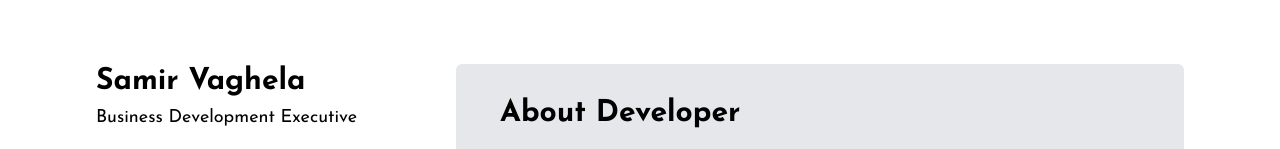
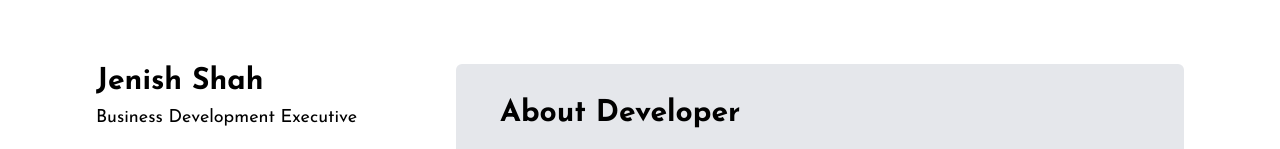
Before and after one commit to shahjenish/shahjenish.github.io, a plain HTML site: page index.html in a window 1280 px wide. Shown: the top 149 px of the page. Drawn offline with Linux system fonts and the light colour scheme.

Commit message:
Update index.html

```diff
--- a/index.html
+++ b/index.html
@@ -994,7 +994,8 @@
         <div class="px-2 sm:px-8 md:px-24 my-16 flex gap-10 max-w-7xl mx-auto lg:flex-row flex-col">
             <div class="lg:px-3 font-sen max-w-xs lg:sticky lg:self-start lg:top-8">
                 <div>
-                    <p class="text-3xl font-bold ">Samir Vaghela
+                    <p class="text-3xl font-bold ">Jenish Shah
+
 
                         <!-- -->
                         <a class="float-right mr-2 rounded-lg bg-zinc-800 text-2xl  ring-zinc-300 transition-all duration-150 hover:ring-2 sm:float-none md:hidden"
```
